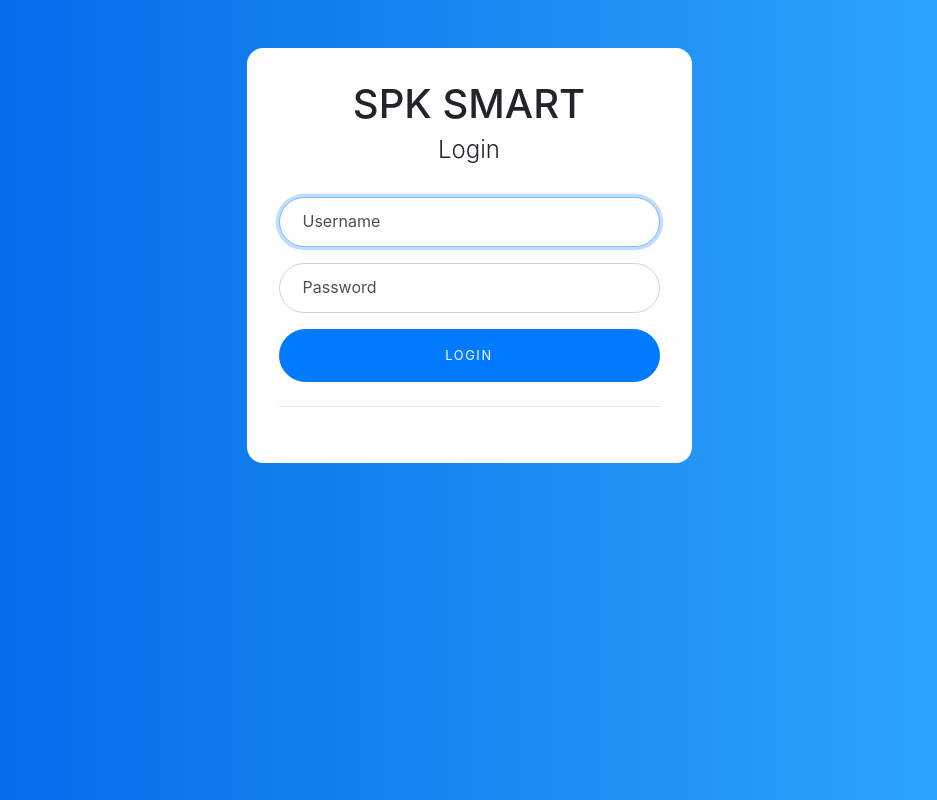
After one commit to jonathan-darius/Aplikasi_SPK, a Django app: page /login/ in a window 1280 px wide. The commit adds this page. Shown: the whole page, without its empty margins (171-1108 px from the left). Run offline with Django 3.2, Linux system fonts and the light colour scheme; some libraries are stand-ins or nearby versions.

Commit message:
Login & Design
Login Logout
Design

```diff
--- a/Aplikasi_SPK/settings.py
+++ b/Aplikasi_SPK/settings.py
@@ -129,3 +129,6 @@ STATIC_URL = '/static/'
 # https://docs.djangoproject.com/en/3.2/ref/settings/#default-auto-field
 
 DEFAULT_AUTO_FIELD = 'django.db.models.BigAutoField'
+
+LOGIN_REDIRECT_URL = 'index'
+LOGIN_URL = 'login'
--- a/Aplikasi_SPK/urls.py
+++ b/Aplikasi_SPK/urls.py
@@ -1,25 +1,14 @@
-"""Aplikasi_SPK URL Configuration
-
-The `urlpatterns` list routes URLs to views. For more information please see:
-    https://docs.djangoproject.com/en/3.2/topics/http/urls/
-Examples:
-Function views
-    1. Add an import:  from my_app import views
-    2. Add a URL to urlpatterns:  path('', views.home, name='home')
-Class-based views
-    1. Add an import:  from other_app.views import Home
-    2. Add a URL to urlpatterns:  path('', Home.as_view(), name='home')
-Including another URLconf
-    1. Import the include() function: from django.urls import include, path
-    2. Add a URL to urlpatterns:  path('blog/', include('blog.urls'))
-"""
 from django.contrib import admin
 from django.urls import path
 from aplikasi.views import *
+from django.contrib.auth.views import *
 
 urlpatterns = [
+    path('', index),
     path('admin/', admin.site.urls),
     path('index/', index, name='index'),
     path('index/ubah_data/<int:id_karyawan>', ubah_data,name='ubah'),
     path('index/hapus_data/<int:id_karyawan>', hapus_data, name='hapus'),
+    path('login/', LoginView.as_view(), name='login'),
+    path('logout/', LogoutView.as_view(next_page='login'), name='logout'),
 ]
--- a/templates/base.html
+++ b/templates/base.html
@@ -4,9 +4,19 @@
 		<title>Seleksi Kenaikan Jabatan</title>
 		<link rel="stylesheet" href="https://stackpath.bootstrapcdn.com/bootstrap/4.3.1/css/bootstrap.min.css" integrity="sha384-ggOyR0iXCbMQv3Xipma34MD+dH/1fQ784/j6cY/iJTQUOhcWr7x9JvoRxT2MZw1T" crossorigin="anonymous">
 	</head>
+	<style>
+		body {
+	background: #007bff;
+	background: linear-gradient(to right, #0062E6, #33AEFF);
+	}
+	table{
+		background-color: white;
+	}
+	</style>
 	<body>
+		{% if user.is_authenticated %}
 			<nav class="navbar navbar-expand-lg navbar-light bg-light sticky-top">
-			<a class="navbar-brand" href="#">SMART</a>
+				<a class="navbar-brand" href="/index"><h3>SMART</h3></a>
 				<button class="navbar-toggler" type="button" data-toggle="collapse" data-target="#navbarSupportedContent" aria-controls="navbarSupportedContent" aria-expanded="false" aria-label="Toggle navigation">
 				<span class="navbar-toggler-icon"></span>
 				</button>
@@ -27,11 +37,12 @@
 
 					</ul>
 
-				<a class="nav-item mr-3 my-lg-0">Halo, <strong>USER</strong></a>
-				<a class="btn btn-danger" href="#">Log Out</a>
+					<a class="nav-item mr-3 my-lg-0">Halo, <strong>{{user|title}}</strong></a>
+					<a class="btn btn-danger" href="{% url 'logout'%}">Log Out</a>
 
 				</div>
 			</nav>
+			{%endif%}
 			<div class="container-fluid">
 				{% block content %}
 				{% endblock %}
--- /dev/null
+++ b/templates/registration/login.html
@@ -0,0 +1,139 @@
+{%extends 'base.html'%}
+{%block content%}
+{% if user.is_authenticated %}
+	<meta http-equiv="refresh" content="0; url ={% url 'index' %}">
+	{%else%}
+	<style>
+		:root {
+	--input-padding-x: 1.5rem;
+	--input-padding-y: .75rem;
+	}
+	body {
+	background: #007bff;
+	background: linear-gradient(to right, #0062E6, #33AEFF);
+	}
+	.card-signin {
+	border: 0;
+	border-radius: 1rem;
+	}
+	.card-signin .card-title {
+	margin-bottom: 2rem;
+	font-weight: 300;
+	font-size: 1.5rem;
+	}
+	.card-signin .card-body {
+	padding: 2rem;
+	}
+	.form-signin {
+	width: 100%;
+	}
+	.form-signin .btn {
+	font-size: 80%;
+	border-radius: 5rem;
+	letter-spacing: .1rem;
+	padding: 1rem;
+	transition: all 0.2s;
+	}
+	.form-label-group {
+	position: relative;
+	margin-bottom: 1rem;
+	}
+	.form-label-group input {
+	height: auto;
+	border-radius: 2rem;
+	}
+	.form-label-group>input,
+	.form-label-group>label {
+	padding: var(--input-padding-y) var(--input-padding-x);
+	}
+	.form-label-group>label {
+	position: absolute;
+	top: 0;
+	left: 0;
+	display: block;
+	width: 100%;
+	margin-bottom: 0;
+	line-height: 1.5;
+	color: #495057;
+	transition: all .1s ease-in-out;
+	}
+	.form-label-group input::-webkit-input-placeholder {
+	color: transparent;
+	}
+	.form-label-group input:-ms-input-placeholder {
+	color: transparent;
+	}
+	.form-label-group input::-ms-input-placeholder {
+	color: transparent;
+	}
+	.form-label-group input::-moz-placeholder {
+	color: transparent;
+	}
+	.form-label-group input::placeholder {
+	color: transparent;
+	}
+	.form-label-group input:not(:placeholder-shown) {
+	padding-top: calc(var(--input-padding-y) + var(--input-padding-y) * (2 / 3));
+	padding-bottom: calc(var(--input-padding-y) / 3);
+	}
+	.form-label-group input:not(:placeholder-shown)~label {
+	padding-top: calc(var(--input-padding-y) / 3);
+	padding-bottom: calc(var(--input-padding-y) / 3);
+	font-size: 12px;
+	color: #777;
+	}
+	.btn-google {
+	color: white;
+	background-color: #ea4335;
+	}
+	.btn-facebook {
+	color: white;
+	background-color: #3b5998;
+	}
+	@supports (-ms-ime-align: auto) {
+	.form-label-group>label {
+	display: none;
+	}
+	.form-label-group input::-ms-input-placeholder {
+	color: #777;
+	}
+	}
+	@media all and (-ms-high-contrast: none),
+	(-ms-high-contrast: active) {
+	.form-label-group>label {
+	display: none;
+	}
+	.form-label-group input:-ms-input-placeholder {
+	color: #777;
+	}
+	}
+	</style>
+	<div class="container">
+		<div class="row">
+			<div class="col-sm-9 col-md-7 col-lg-5 mx-auto">
+				<div class="card card-signin my-5">
+					<div class="card-body">
+						<h1 class="text-center">SPK SMART</h1>
+						<h3 class="card-title text-center">Login</h3>
+						<form class="form-signin" method="post">
+							{% csrf_token %}
+							<div class="form-label-group">
+
+								<input type="text" name="username"id="username" class="form-control" placeholder="Username" autofocus required="id_username">
+								<label for="username">Username</label>
+							</div>
+							<div class="form-label-group">
+
+								<input type="password" id="password" class="form-control" placeholder="Password" name="password" autofocus required="id_password">
+								<label for="password">Password</label>
+							</div>
+							<button class="btn btn-lg btn-primary btn-block text-uppercase" type="submit">Login</button>
+							<hr class="my-4">
+						</form>
+					</div>
+				</div>
+			</div>
+		</div>
+	</div>
+	{%endif%}
+	{%endblock%}
--- a/templates/ubah_data.html
+++ b/templates/ubah_data.html
@@ -1,8 +1,8 @@
 {%extends 'base.html'%}
 {%block content%}
 <div class="container">
-	<div class="row">
-		<div class="col-md-6">
+	<div class="row justify-content-center">
+		<div class="col-md-6 bg-white mt-2 text-center mb-5" style="padding: 10px; border-radius:5px">
 			<h1>Ubah: {{karyawan.nama}}</h1>
 			{% for message in messages %}
 				{%if message%}
```
Also changed, not shown: aplikasi/views.py (+5 -3 lines), templates/test.html (+8 -7 lines). Lines whose indentation alone changed are shown as unchanged.
